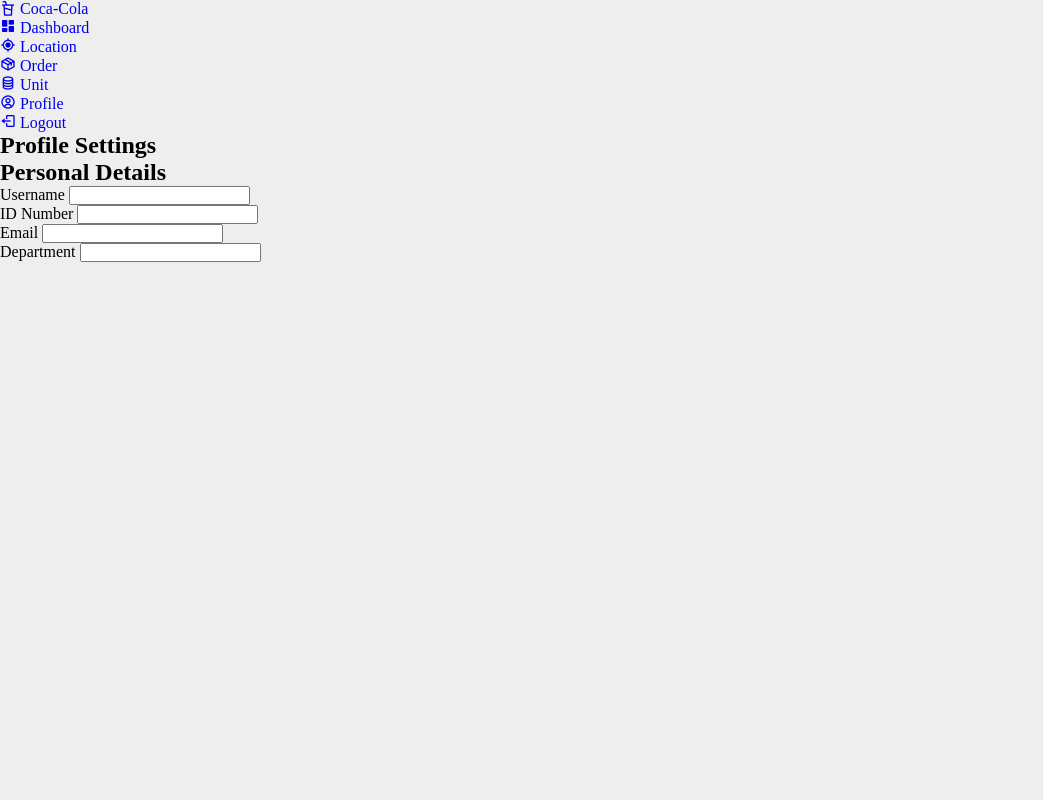
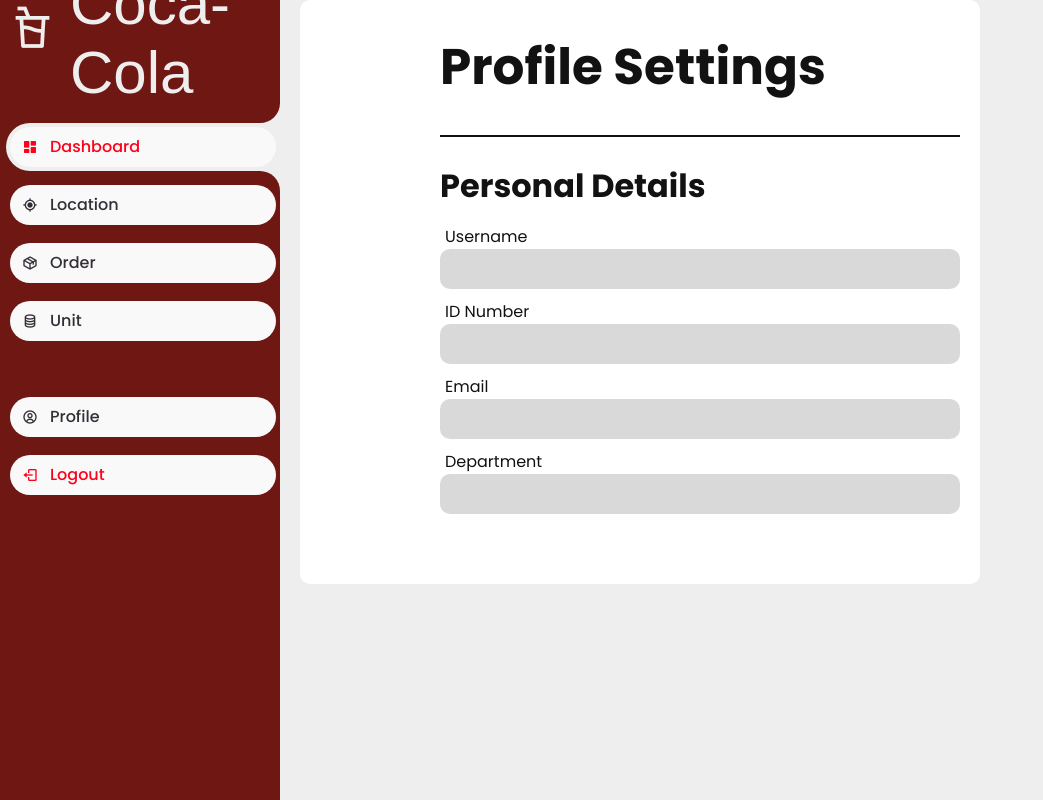
Before and after one commit to monozi/Super-Lamig-ADV_DB, a PHP site: page /profile.html in a window 1280 px wide. Shown: the whole page, without its empty margins (0-1043 px from the left). Run offline with PHP 8.4, Linux system fonts and the light colour scheme; some web fonts are replaced.

Commit message:
Update profStyle.css

```diff
--- a/ADVANCED DATABASE PROJECT/sales dept's pov/profile page/profStyle.css
+++ b/ADVANCED DATABASE PROJECT/sales dept's pov/profile page/profStyle.css
@@ -1,4 +1,4 @@
-/* FOR ORDER PAGE */
+/* FOR PROFILE PAGE */
 
 @import url('https://fonts.googleapis.com/css2?family=Lato:wght@400;700&family=Poppins:wght@400;500;600;700&display=swap');
 @import url('https://fonts.cdnfonts.com/css/coca-cola-ii');
@@ -39,38 +39,220 @@
 	overflow-x: hidden;
 }
 
-body.dark {
-	--light: #0C0C1E;
-	--grey: #060714;
-	--dark: #FBFBFB;
-}
-
 body {
+	display: flex;
+	align-items: center;
+	justify-content: center;
+	font-family: var(--poppins);
 	background: var(--grey);
 	overflow-x: hidden;
 }
 
-.profile-container {
+/* SIDEBAR */
+#sidebar {
+	position: fixed;
+	top: 0;
+	left: 0;
+	width: 280px;
+	height: 100%;
+	background: var(--darkred);
+	z-index: 2000;
+	font-family: var(--lato);
+	transition: .3s ease;
+	overflow-x: hidden;
+	scrollbar-width: none;
+}
+#sidebar::--webkit-scrollbar {
+	display: none;
+}
+#sidebar.hide {
+	width: 60px;
+}
+#sidebar .brand {
+	font-family: var(--cocacola);
+    font-style: normal;
+    font-weight: 200;
+	font-size: 45px;
+	height: 55px;
 	display: flex;
-    flex-direction: column;
 	align-items: center;
-    padding: 1rem;
-    border-radius: 5px;
-    background-color: #f0f0f0;
+	color: var(--grey);
+	position: sticky;
+	top: 0;
+	left: 0;
+	background: var(--darkred);
+	z-index: 500;
+	padding-bottom: 20px;
+	box-sizing: content-box;
+}
+#sidebar .brand .text {
+	margin-top: 20px;
+    margin-left: 15px;
+	font-size: 60px;
+}
+#sidebar .brand .bx {
+	min-width: 60px;
+	display: flex;
+	justify-content: center;
+}
+#sidebar .brand .ri-drinks-2-line {
+	font-size: 45px;
+	margin-left: 10px;
+}
+#sidebar .side-menu {
+	width: 100%;
+	margin-top: 48px;
+}
+#sidebar .side-menu li {
+	height: 48px;
+	background: transparent;
+	margin-left: 6px;
+	border-radius: 48px 0 0 48px;
+	padding: 4px;
+	margin-top: 10px;
+}
+#sidebar .side-menu li .text{
+	font-family: var(--poppins);
+    font-style: normal;
+	font-weight: 500;
+	margin-bottom: 2px;
+}
+#sidebar .side-menu li.active {
+	background: var(--grey);
+	position: relative;
+}
+#sidebar .side-menu li.active::before {
+	content: '';
+	position: absolute;
+	width: 40px;
+	height: 40px;
+	border-radius: 50%;
+	top: -40px;
+	right: 0;
+	box-shadow: 20px 20px 0 var(--grey);
+	z-index: -1;
+}
+#sidebar .side-menu li.active::after {
+	content: '';
+	position: absolute;
+	width: 40px;
+	height: 40px;
+	border-radius: 50%;
+	bottom: -40px;
+	right: 0;
+	box-shadow: 20px -20px 0 var(--grey);
+	z-index: -1;
+}
+#sidebar .side-menu li a {
+	width: 100%;
+	height: 100%;
+	background: var(--light);
+	display: flex;
+	align-items: center;
+	border-radius: 48px;
+	font-size: 16px;
+	color: var(--dark);
+	white-space: nowrap;
+	overflow-x: hidden;
+}
+#sidebar .side-menu.top li.active a {
+	color: var(--red);
+}
+#sidebar.hide .side-menu li a {
+	width: calc(48px - (4px * 2));
+	transition: width .3s ease;
+}
+#sidebar .side-menu li a.logout {
+	color: var(--red);
+}
+#sidebar .side-menu.top li a:hover {
+	color: var(--red);
+}
+#sidebar .side-menu li a .bx {
+	min-width: calc(60px  - ((4px + 6px) * 2));
+	display: flex;
+	justify-content: center;
+}
+/* SIDEBAR */
+
+/* CONTENT */
+#content .wrapper {
+    width: 100%;
+    background: white;
+    color: #121212;
+    border-radius: 10px;
+    padding: 30px 40px;
 }
 
-  .profile-image {
-    width: 100px;
-    height: auto;
-    margin-bottom: 1rem;
+#horizontal-line {
+    width: 100%;
+    height: 2px;
+    background-color: #121212;
+    margin-left: 60px;
+    margin-bottom: 25px;
 }
 
-  .profile-details {
-    list-style: none;
-    padding: 0;
-    margin: 0;
+#horizontal-line2 {
+    width: 480px;
+    height: 2px;
+    background-color: #121212;
+    margin-left: 60px;
+    margin-top: 40px;
+    margin-bottom: 25px;
 }
 
-  .profile-details li {
-    margin-bottom: 0.5rem;
+#horizontal-line3 {
+    width: 480px;
+    height: 2px;
+    background-color: #121212;
+    margin-left: 60px;
+    margin-bottom: 25px;
+    margin-top: 40px;
 }
+
+#content .wrapper h1 {
+    width: 500px;
+    height: 85;
+    font-size: 50px;
+    text-align: left;
+    margin-left: 100px;
+}
+
+#content .wrapper h2 {
+    width: 416px;
+    height: 37px;
+    font-size: 32px;
+    text-align: left;
+    margin-left: 60px;
+    margin-top: 10px;
+}
+
+.wrapper .input-box {
+    position: relative;
+    width: 100%;
+    height: 50px;
+    margin: 25px 0;
+    margin-left: 60px;
+}
+
+.input-box input {
+    width: 100%;
+    height: 30%;
+    background: transparent;
+    border: none;
+    outline: none;
+    background: #D9D9D9;
+    border-radius: 10px;
+    font-size: 16px;
+    color:#121212;
+    padding: 20px 45px 20px 20px;
+}
+
+.input-box:focus {
+    border: 2px solid #121212;
+}
+
+.wrapper label {
+    display: flex;
+    margin-left: 5px;
+}
```
Lines whose indentation alone changed are shown as unchanged.
